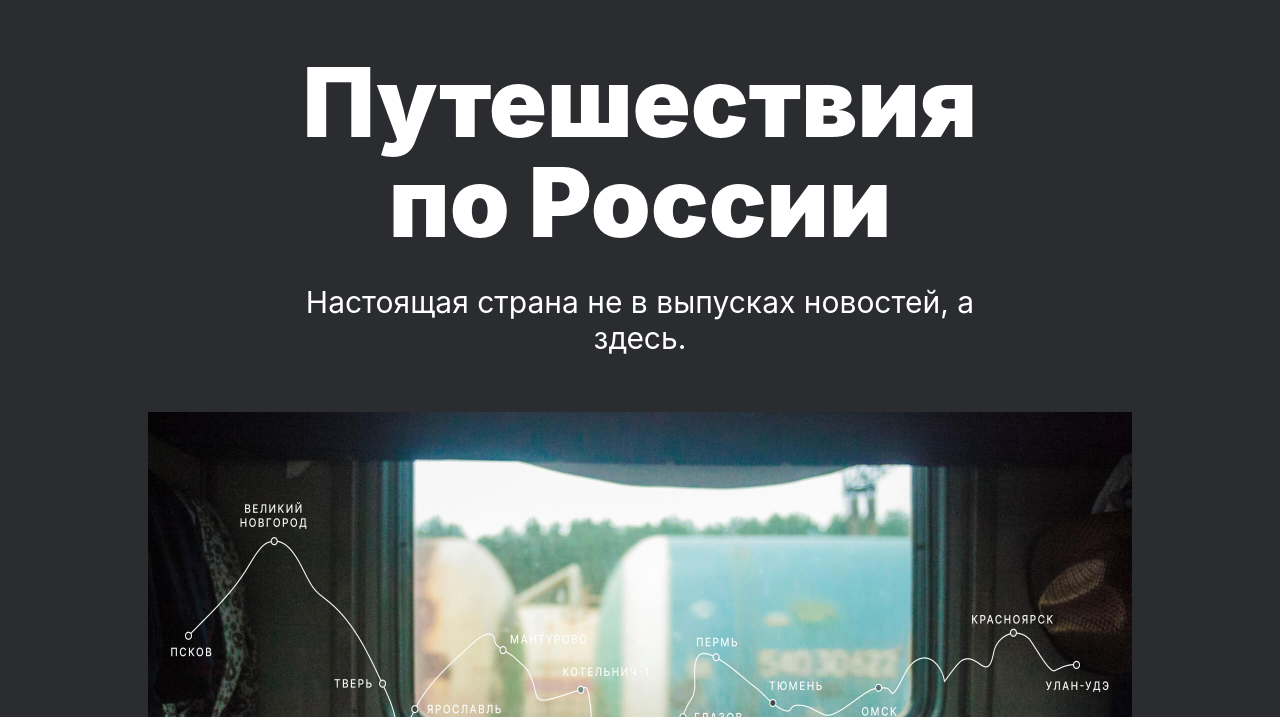
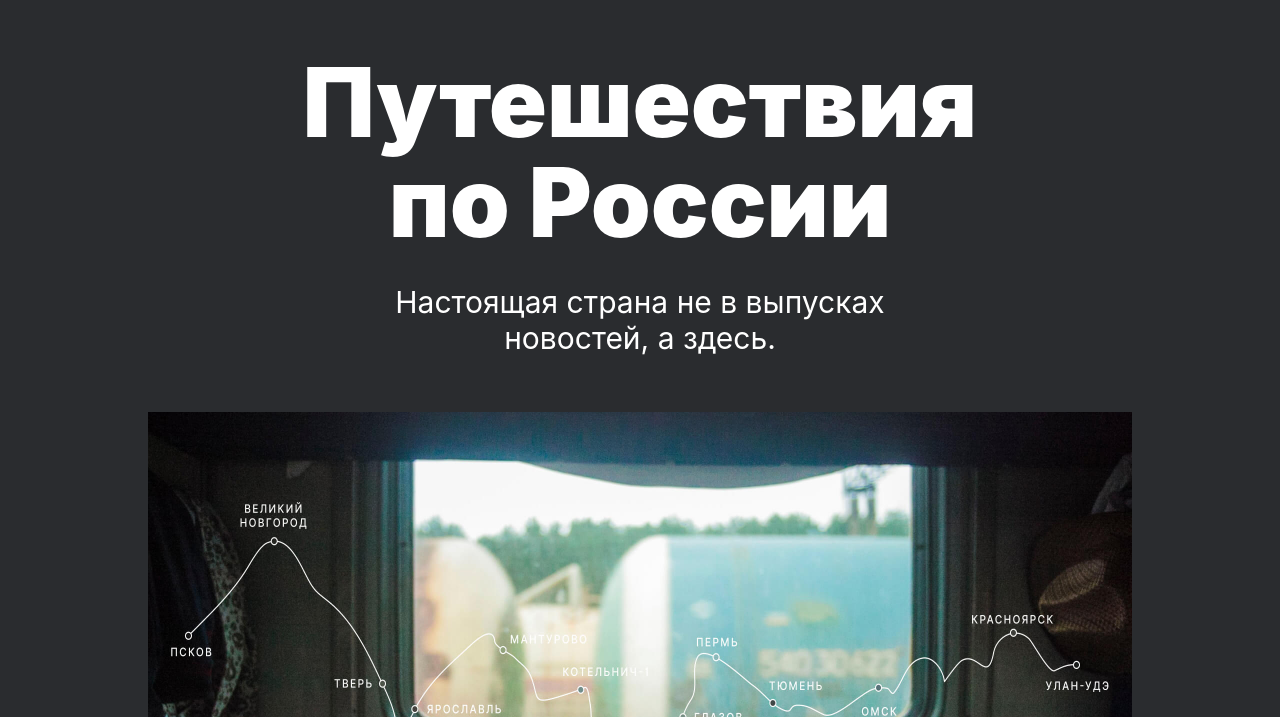
Before and after one commit to NataliaYu1412/russian-travel, a plain HTML site: page index.html in a window 1280 px wide. Shown: the part 83-800 px from the top of the page. Drawn offline with Linux system fonts and the light colour scheme; a web font is replaced by a local one.

Commit message:
Второе ревью

```diff
--- a/blocks/lead/__subtitle/lead__subtitle.css
+++ b/blocks/lead/__subtitle/lead__subtitle.css
@@ -9,12 +9,13 @@
     .lead__subtitle {
         font-size: 30px;
         line-height: 1.2;
-        margin: 0 64px 56px;
+        margin: 0 auto 56px auto;
+        max-width: 640px;
     }
 }
 
 @media screen and (min-width: 1024px) {
     .lead__subtitle {
-        margin: 0 144px 56px;
+        margin: 0 auto 56px auto;
     }
 }
--- a/blocks/lead/__title/lead__title.css
+++ b/blocks/lead/__title/lead__title.css
@@ -17,12 +17,13 @@
     .lead__title {
         font-size: 96px;
         line-height: 1.04;
-        margin: 48px 24px 32px;
+        margin: 48px auto 32px auto;
+        max-width: 720px;
     }
 }
 
 @media screen and (min-width: 1024px) {
     .lead__title {
-        margin: 56px 104px 32px;
+        margin: 56px auto 32px auto;
     }
 }
```
